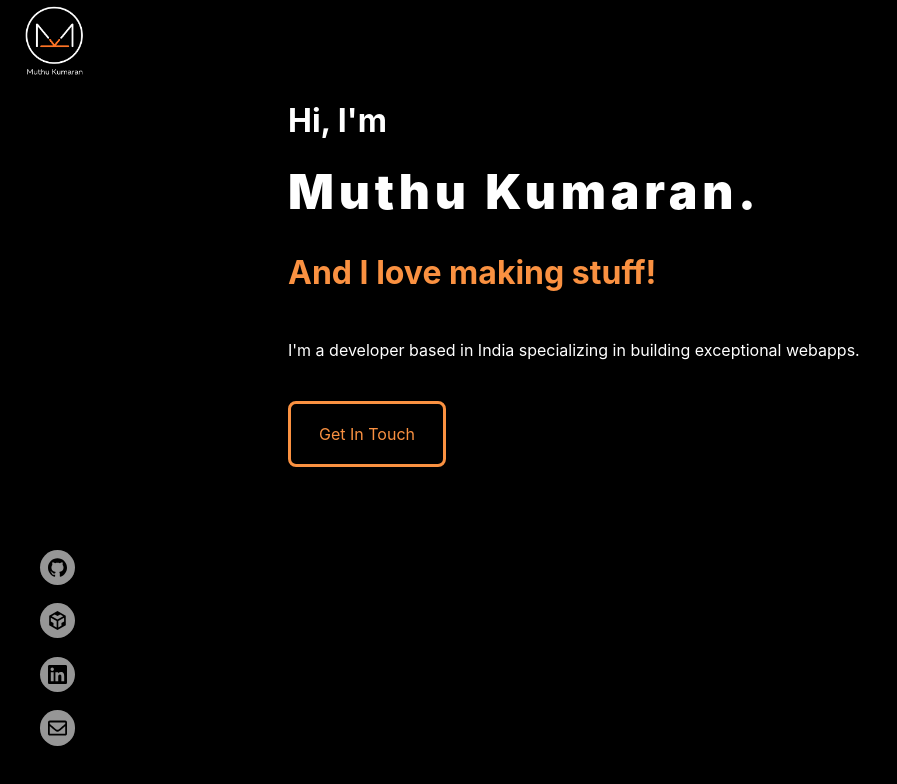
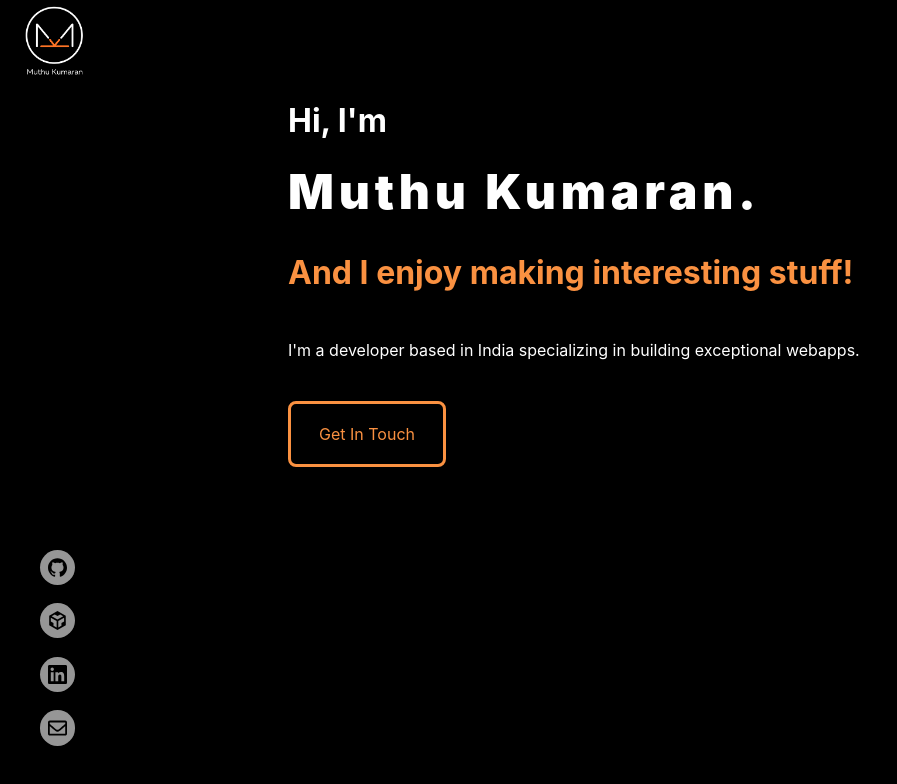
Before and after one commit to MKumaran98/The-Ultimate, a React (Create React App) app: page / in a window 1280 px wide. Shown: the top 784 px of the page, without its empty margins (0-897 px from the left). Built offline with nearby package versions, Linux system fonts and the light colour scheme.

Commit message:
Update MainTypography.jsx

```diff
--- a/src/component/MainTypography/MainTypography.jsx
+++ b/src/component/MainTypography/MainTypography.jsx
@@ -6,7 +6,7 @@ const MainSection = () => {
       <div className={classes["main-section-typography"]}>
         <h1>Hi, I'm</h1>
         <h2 className={classes["big-heading"]}>Muthu Kumaran.</h2>
-        <h3 className={classes["sub-title"]}>And I love making stuff!</h3>
+        <h3 className={classes["sub-title"]}>And I enjoy making interesting stuff!</h3>
         <p className={classes["typography"]}>
           I'm a developer based in India specializing in building exceptional
           webapps.
```
